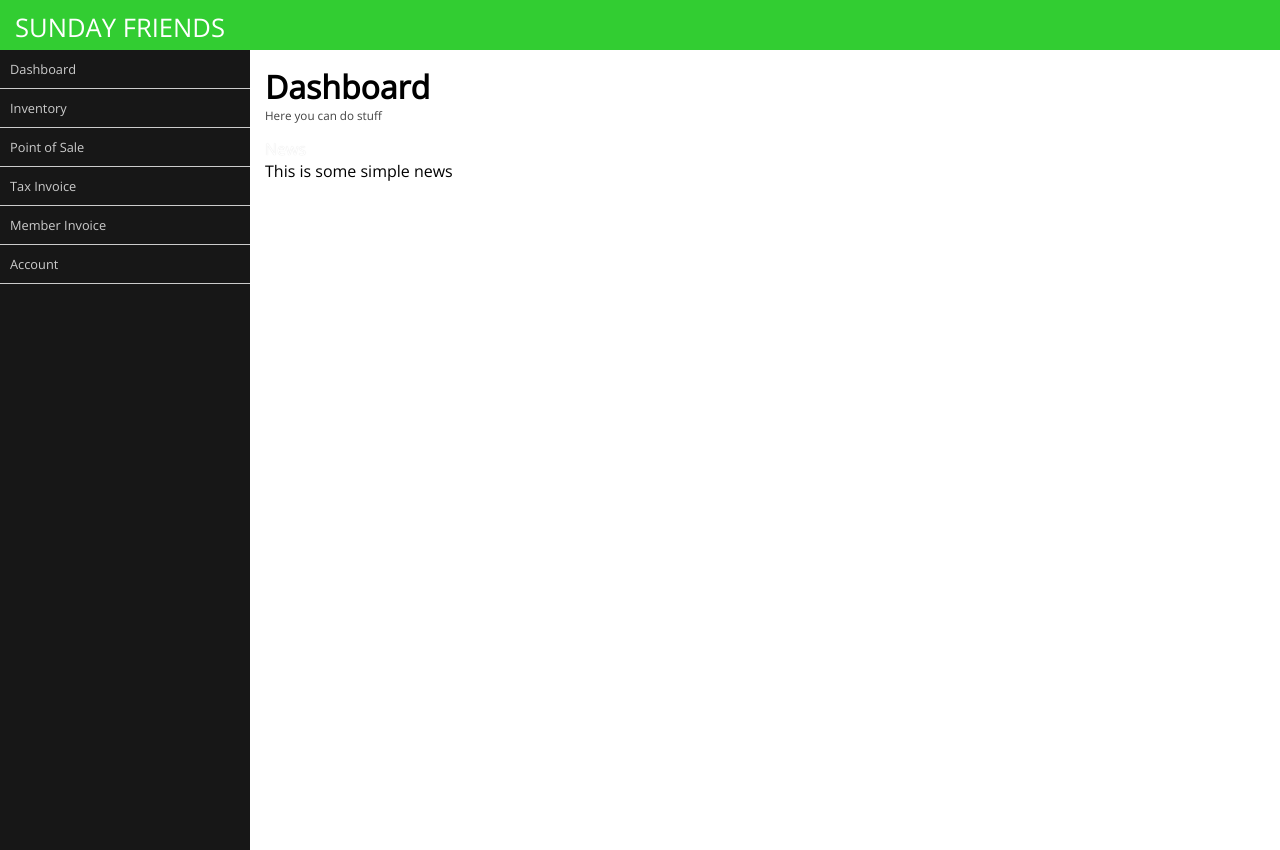
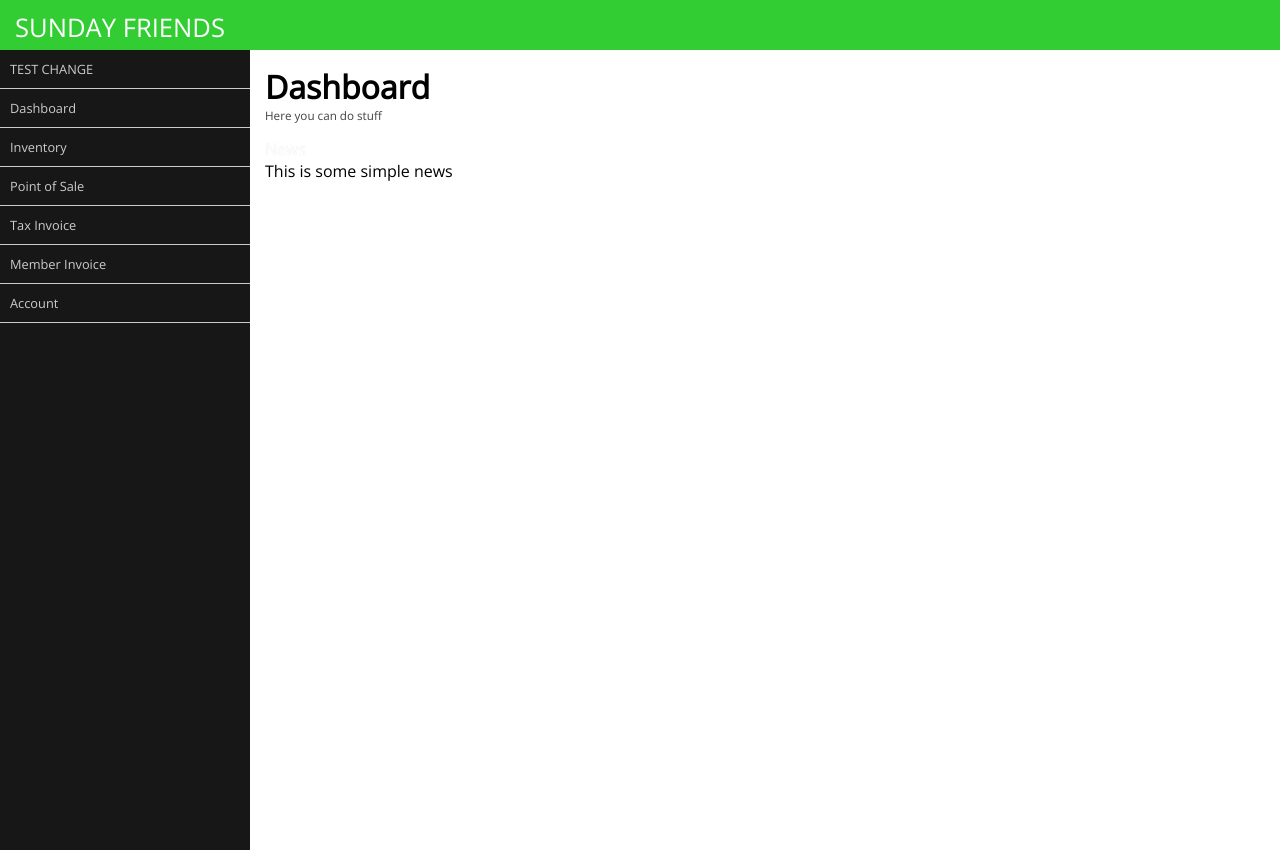
Before and after one commit to Jhuynhh/WebPageTest, a plain HTML site: page index.html in a window 1280 px wide. Drawn offline with nearby package versions, Linux system fonts and the light colour scheme.

Commit message:
(TEST)Added a test into the line on nav bar
test description

```diff
--- a/index.html
+++ b/index.html
@@ -14,6 +14,7 @@
     	<div class="sidebar">
     		<ul id="nav">
 
+			<li><a href="#">TEST CHANGE</a></li>
     			<li><a href="#">Dashboard</a></li>
     			<li><a href="#">Inventory</a></li>
     			<li><a href="#">Point of Sale</a></li>
```
